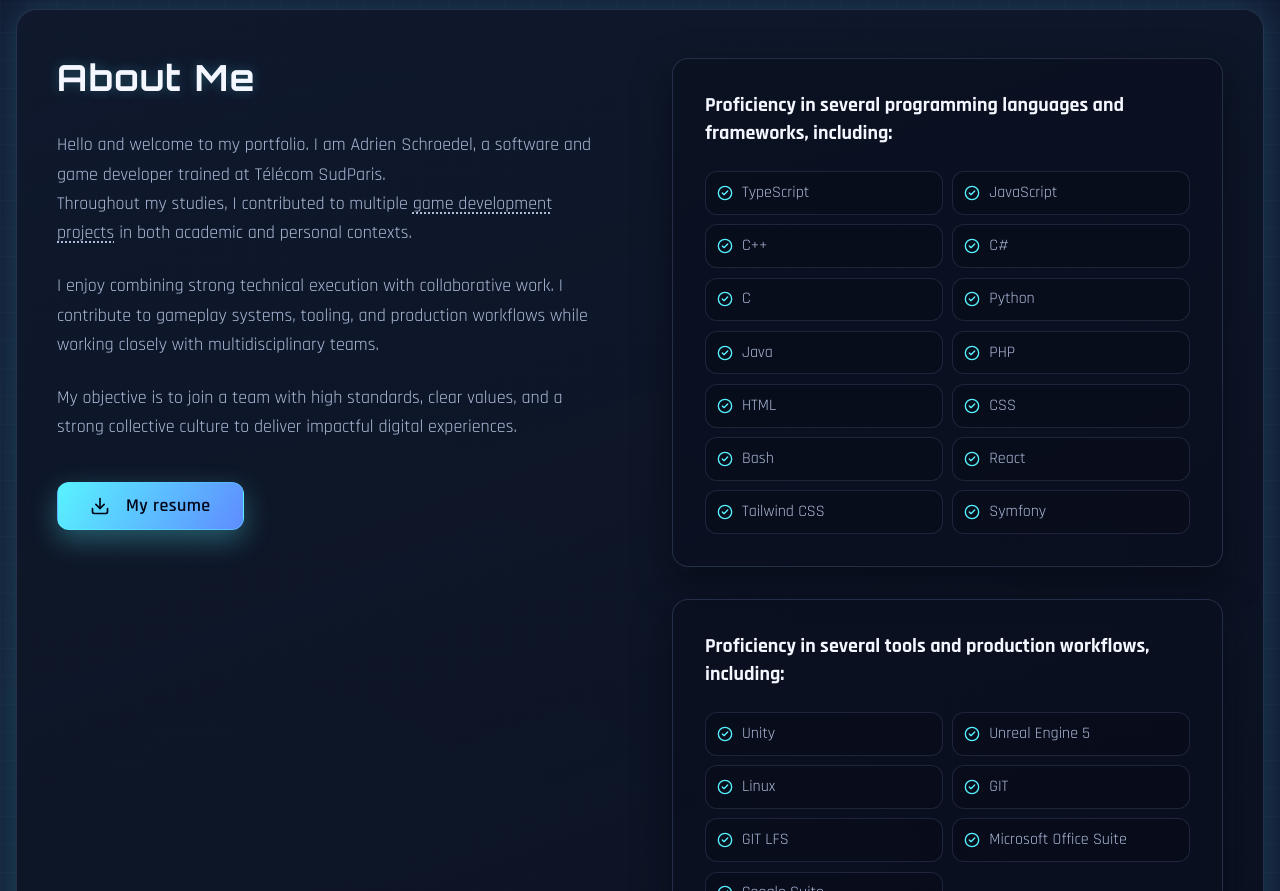
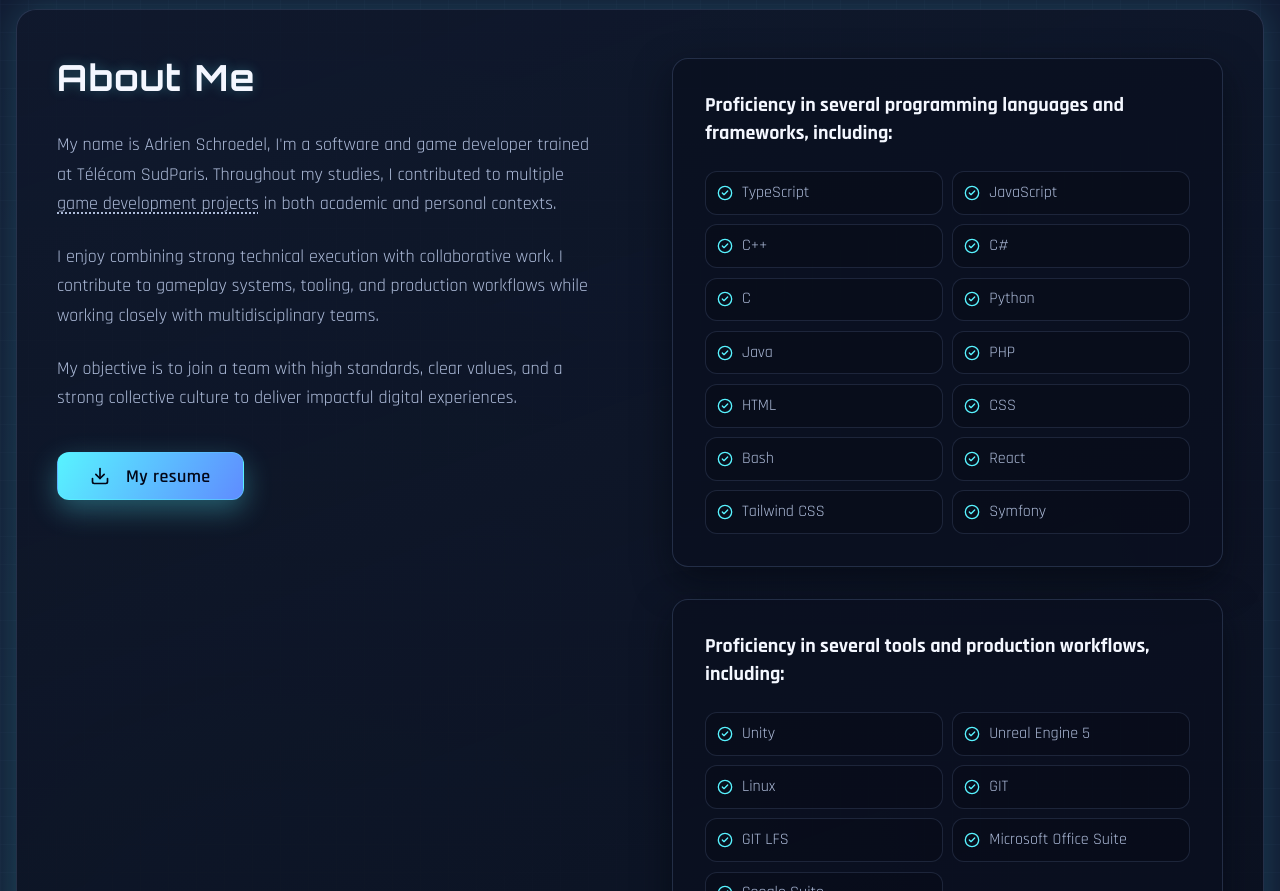
Before and after one commit to AdriKat2022/kat-portfolio, a React (Vite) app: page / in a window 1280 px wide. Shown: the part 2460-3351 px from the top of the page. Built offline with nearby package versions, Linux system fonts and the light colour scheme.

Commit message:
fixed about section paragraphs link injection

```diff
--- a/src/components/layout/About.tsx
+++ b/src/components/layout/About.tsx
@@ -1,13 +1,13 @@
-import { useTranslation } from 'react-i18next';
+import { Trans, useTranslation } from 'react-i18next';
 import { Download, CheckCircle2 } from 'lucide-react';
 import { Button } from '@components/ui/Button';
 import cvFile from '@/assets/docs/Adrien_Schroedel_CV_2026_03.pdf';
 import { aboutSkills } from '@/data/skills';
 import { openExternalLink } from '@/lib/utils';
-import { SafeRichText } from '@components/ui/SafeRichText';
 
 export function About() {
-  const { t } = useTranslation();
+  const { t, i18n } = useTranslation();
+  const activeLanguage = i18n.resolvedLanguage || i18n.language;
   const skills = aboutSkills.filter(
     (skill) => skill.skillType === 'language' || skill.skillType === 'framework'
   );
@@ -22,13 +22,23 @@ export function About() {
             <h2 className="text-theme-strong mb-8 text-3xl font-bold text-glow md:text-4xl">
               {t('sections.titles.about')}
             </h2>
-            <SafeRichText html={t('sections.about.p1')} className="text-theme text-lg leading-relaxed" />
-            <SafeRichText html={t('sections.about.p2')} className="mt-6 text-theme text-lg leading-relaxed" />
-            <SafeRichText html={t('sections.about.p3')} className="mt-6 text-theme text-lg leading-relaxed" />
+            <p className="text-theme text-lg leading-relaxed">
+              {/*  */}
+              <Trans
+                i18nKey="sections.about.p1"
+                t={t}
+                components={{
+                  lineBreak: <br />,
+                  portfolioLink: <a href="javascript:void(0);" onClick={() => document.getElementById('portfolio')?.scrollIntoView({ behavior: 'smooth' })} className="underline decoration-dotted underline-offset-4" />,
+                }}
+              />
+            </p>
+            <p className="mt-6 text-theme text-lg leading-relaxed">{t('sections.about.p2')}</p>
+            <p className="mt-6 text-theme text-lg leading-relaxed">{t('sections.about.p3')}</p>
 
             <div className="mt-10">
-              <Button size="lg" onClick={() => openExternalLink(cvFile)}>
-                <Download className="mr-2 h-5 w-5" />
+              <Button className="group" size="lg" onClick={() => openExternalLink(cvFile)}>
+                <Download className="mr-2 h-5 w-5 transition-transform group-hover:translate-y-1" />
                 {t('sections.about.resume-title')}
               </Button>
             </div>
@@ -37,10 +47,14 @@ export function About() {
           {/* Right Column: Skills & Tools */}
           <div className="grid grid-cols-1 md:grid-cols-2 lg:grid-cols-1 gap-8">
             <div className="surface-card p-8">
-              <SafeRichText
-                html={t('sections.profile.column-1-head')}
-                className="text-theme-strong mb-6 text-xl font-bold"
-              />
+              <p className="text-theme-strong mb-6 text-xl font-bold">
+                <Trans
+                  key={`profile-col1-${activeLanguage}`}
+                  i18nKey="sections.profile.column-1-head"
+                  t={t}
+                  components={{ emphasis: <strong /> }}
+                />
+              </p>
               <ul className="skill-grid">
                 {skills.map((skill) => (
                   <li key={skill.id} className="skill-grid-item">
@@ -52,10 +66,14 @@ export function About() {
             </div>
 
             <div className="surface-card p-8">
-              <SafeRichText
-                html={t('sections.profile.column-2-head')}
-                className="text-theme-strong mb-6 text-xl font-bold"
-              />
+              <p className="text-theme-strong mb-6 text-xl font-bold">
+                <Trans
+                  key={`profile-col2-${activeLanguage}`}
+                  i18nKey="sections.profile.column-2-head"
+                  t={t}
+                  components={{ emphasis: <strong /> }}
+                />
+              </p>
               <ul className="skill-grid">
                 {tools.map((tool) => (
                   <li key={tool.id} className="skill-grid-item">
--- a/src/data/locales/en/translation.json
+++ b/src/data/locales/en/translation.json
@@ -31,8 +31,8 @@
       "locations": "France (Ile-de-France, Strasbourg)"
     },
     "profile": {
-      "column-1-head": "Proficiency in several <strong>programming languages and frameworks</strong>, including:",
-      "column-2-head": "Proficiency in several <strong>tools and production workflows</strong>, including:"
+      "column-1-head": "Proficiency in several <emphasis>programming languages and frameworks</emphasis>, including:",
+      "column-2-head": "Proficiency in several <emphasis>tools and production workflows</emphasis>, including:"
     },
     "portfolio": {
       "description": "My portfolio is filled with the projects I have been able to carry out, alone or in teams, during my digital engineering studies at Télécom SudParis, as a school or personal project. You will mainly find video games in this section!",
@@ -41,7 +41,7 @@
       "explore-all-games": "Explore all my games"
     },
     "about": {
-      "p1": "Hello and welcome to my portfolio. I am Adrien Schroedel, a software and game developer trained at Télécom SudParis.<br/>Throughout my studies, I contributed to multiple <a href=\"#portfolio\">game development projects</a> in both academic and personal contexts.",
+      "p1": "My name is Adrien Schroedel, I'm a software and game developer trained at Télécom SudParis. Throughout my studies, I contributed to multiple <portfolioLink>game development projects</portfolioLink> in both academic and personal contexts.",
       "p2": "I enjoy combining strong technical execution with collaborative work. I contribute to gameplay systems, tooling, and production workflows while working closely with multidisciplinary teams.",
       "p3": "My objective is to join a team with high standards, clear values, and a strong collective culture to deliver impactful digital experiences.",
       "resume-title": "My resume"
--- a/src/data/locales/fr/translation.json
+++ b/src/data/locales/fr/translation.json
@@ -31,8 +31,8 @@
       "locations": "France (Ile-de-France, Strasbourg)"
     },
     "profile": {
-      "column-1-head": "Maîtrise de plusieurs <strong>langages de programmation et frameworks</strong>, notamment :",
-      "column-2-head": "Maîtrise de plusieurs <strong>outils et pratiques de production</strong>, notamment :"
+      "column-1-head": "Maîtrise de plusieurs <emphasis>langages de programmation et frameworks</emphasis>, notamment :",
+      "column-2-head": "Maîtrise de plusieurs <emphasis>outils et pratiques de production</emphasis>, notamment :"
     },
     "portfolio": {
       "description": "Mon portfolio regorge des projets importants auxquels j'ai participé, seul ou en équipe, durant mes études d'ingénieur du numérique à Télécom SudParis, en tant que projet scolaire ou personnel. Vous y trouverez principalement des jeux vidéo dans cette section !",
@@ -41,7 +41,7 @@
       "explore-all-games": "Découvrir tous mes jeux"
     },
     "about": {
-      "p1": "Bonjour et bienvenue sur mon portfolio. Je m'appelle Adrien Schroedel, développeur logiciel et jeu vidéo, formé à Télécom SudParis.<br/>Au cours de mon parcours, j'ai contribué à de nombreux <a href=\"#portfolio\">projets de création de jeux vidéo</a>, académiques et personnels.",
+      "p1": "Je m'appelle Adrien Schroedel, développeur logiciel et jeu vidéo, formé à Télécom SudParis.<lineBreak/>Au cours de mon parcours, j'ai contribué à de nombreux <portfolioLink>projets de création de jeux vidéo</portfolioLink>, académiques et personnels.",
       "p2": "J'apprécie l'alliance entre rigueur technique et collaboration. Je contribue à la programmation gameplay, aux outils de production et aux workflows d'équipe avec une approche orientée qualité.",
       "p3": "Mon objectif est de rejoindre une équipe ambitieuse, alignée sur des valeurs fortes, afin de concevoir des expériences numériques utiles et marquantes.",
       "resume-title": "Mon CV"
```
